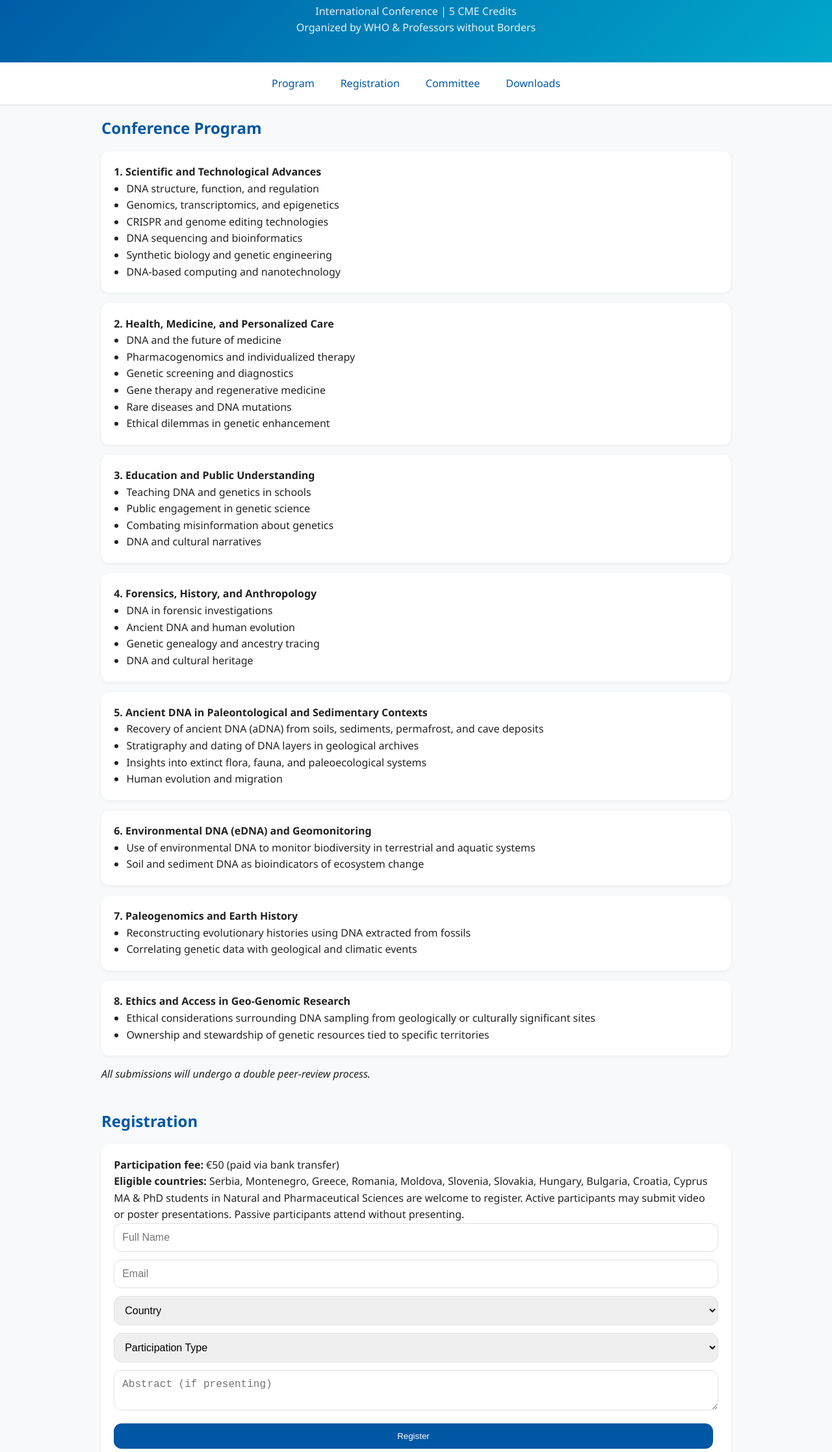
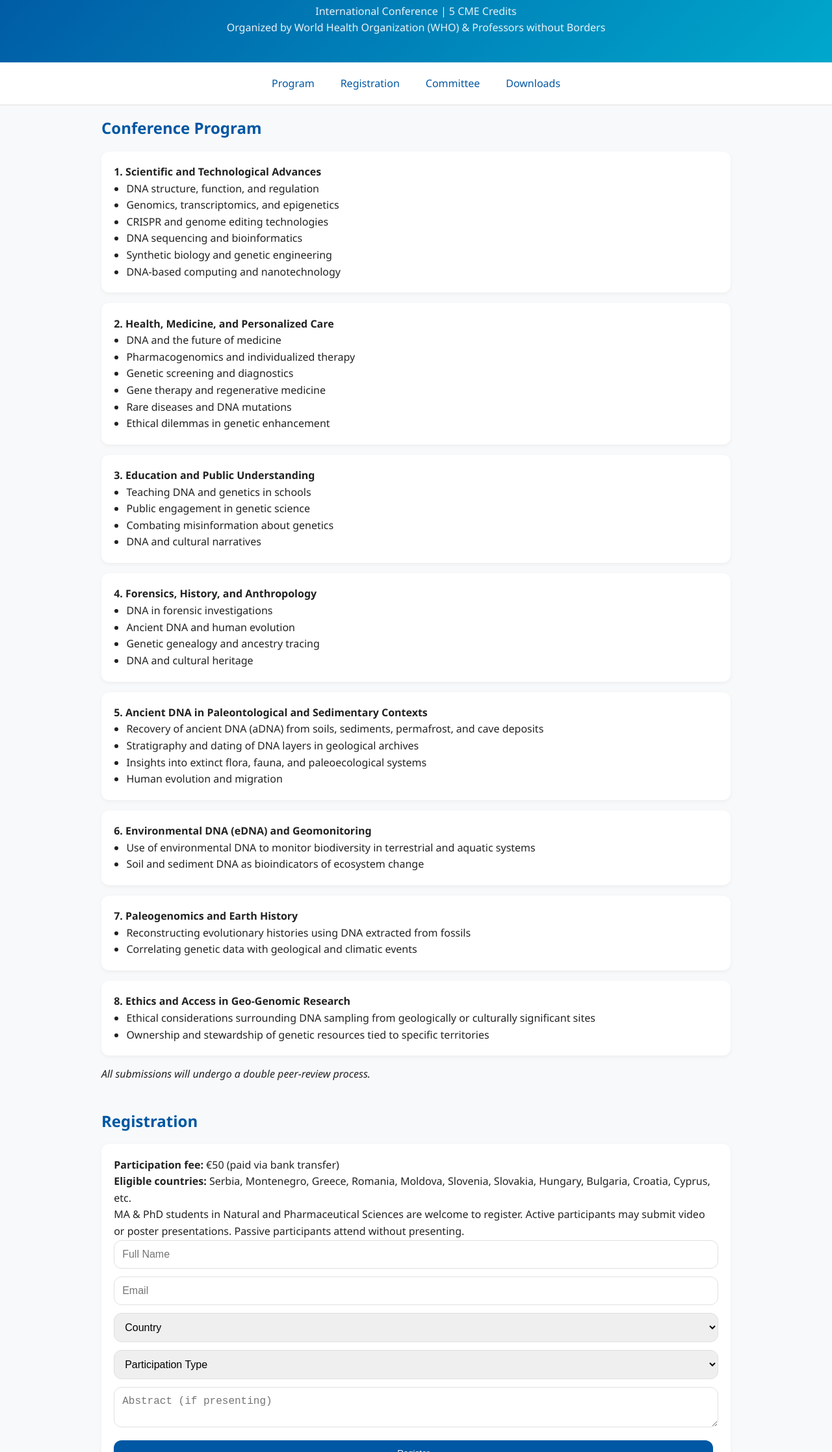
Before and after one commit to FormularFARMACEUTIK/DNA-CONGRESS, a plain HTML site: page index.html in a window 1280 px wide. Shown: the part 92-2326 px from the top of the page at 65% size. Drawn offline with Linux system fonts and the light colour scheme.

Commit message:
Update index.html

```diff
--- a/index.html
+++ b/index.html
@@ -132,7 +132,7 @@
 <header>
   <h1>Dimensions of DNA: A Multidisciplinary Perspective</h1>
   <p>International Conference | 5 CME Credits</p>
-  <p>Organized by WHO & Professors without Borders</p>
+  <p>Organized by World Health Organization (WHO) & Professors without Borders</p>
 </header>
 
 <nav>
@@ -225,7 +225,7 @@
     <h2>Registration</h2>
     <div class="card">
       <p><strong>Participation fee:</strong> €50 (paid via bank transfer)</p>
-      <p><strong>Eligible countries:</strong> Serbia, Montenegro, Greece, Romania, Moldova, Slovenia, Slovakia, Hungary, Bulgaria, Croatia, Cyprus</p>
+      <p><strong>Eligible countries:</strong> Serbia, Montenegro, Greece, Romania, Moldova, Slovenia, Slovakia, Hungary, Bulgaria, Croatia, Cyprus, etc. </p>
       <p>MA & PhD students in Natural and Pharmaceutical Sciences are welcome to register. Active participants may submit video or poster presentations. Passive participants attend without presenting.</p>
       <form>
         <input type="text" placeholder="Full Name" required>
@@ -282,7 +282,7 @@
 
 <footer>
   The repository of the scientific presentations of the congress will be WHO repository database, JRC Publications Repository, EU Open Research Repository and DANS (Dutch national centre).
-
+  </div>
   © 2025 WHO & Professors without Borders. All rights reserved.
 </footer>
 
```
